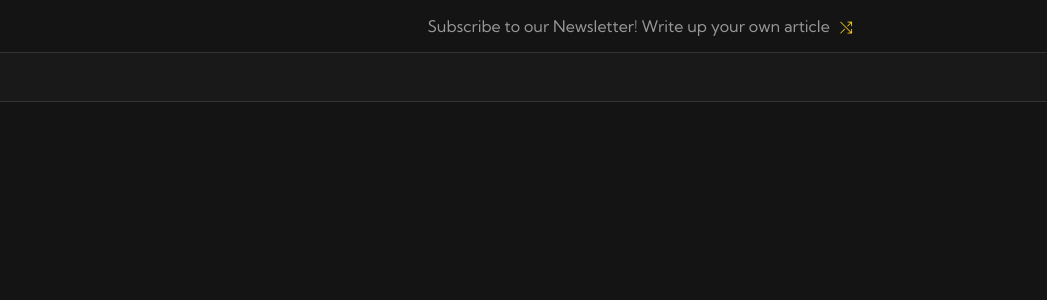
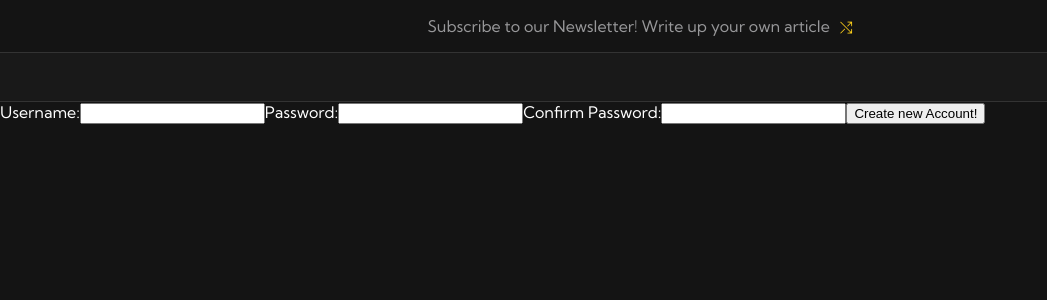
Before and after one commit to VhBuriti/dark-house-project, a React (Create React App) app in the folder client/: page /create-new-account in a window 1280 px wide. Shown: the top 300 px of the page, without its empty margins (0-1047 px from the left). Built offline with nearby package versions, Linux system fonts and the light colour scheme.

Commit message:
feature: adding basic login and register page structures

```diff
--- /dev/null
+++ b/client/src/components/sections/Users/Login/LoginModal.tsx
@@ -0,0 +1,22 @@
+import { useState } from "react"
+
+export default function LoginModal() {
+
+    const [ username, setUserName ] = useState('')
+    const [ password, setPassword ] = useState('')
+
+    function loginUser(){
+
+    }
+    return(
+        <div>
+            <span>Username:</span>
+            <input type="text" onChange={(e) => setUserName(e.target.value)}/>
+
+            <span>Password:</span>
+            <input type="text" onChange={(e) => setPassword(e.target.value)}/>
+
+            <button onClick={() => loginUser()}>Login!</button>
+        </div>
+    )
+}
--- /dev/null
+++ b/client/src/components/sections/Users/Login/index.ts
@@ -0,0 +1 @@
+export { default } from './LoginModal'
--- /dev/null
+++ b/client/src/components/sections/Users/Register/RegisterNewUser.tsx
@@ -0,0 +1,28 @@
+import { useState } from "react"
+
+export default function RegisterNewUser() {
+    const [ username, setUserName ] = useState('')
+    const [ password, setPassword ] = useState('')
+    const [ confirmPass, setConfirmPass ] = useState('')
+
+    function createNewUser(){
+        if(password === confirmPass) {
+            console.log('they match')
+        }
+    }
+
+    return(
+        <div>
+            <span>Username:</span>
+            <input type="text" onChange={(e) => setUserName(e.target.value)}/>
+
+            <span>Password:</span>
+            <input type="text" onChange={(e) => setPassword(e.target.value)}/>
+
+            <span>Confirm Password:</span>
+            <input type="text" onChange={(e) => setConfirmPass(e.target.value)}/>
+
+            <button onClick={() => createNewUser()}>Create new Account!</button>
+        </div>
+    )
+}
--- /dev/null
+++ b/client/src/components/sections/Users/Register/index.ts
@@ -0,0 +1 @@
+export { default } from './RegisterNewUser'
--- a/client/src/index.tsx
+++ b/client/src/index.tsx
@@ -5,6 +5,8 @@ import PostPage from "./pages/PostPage";
 import HomePage from "./pages/HomePage";
 import CreateNewPostPage from "./pages/CreateNewStory";
 import { BrowserRouter as Router, Route, Routes } from "react-router-dom";
+import LoginModal from "./components/sections/Users/Login/LoginModal";
+import RegisterNewUser from "./components/sections/Users/Register/RegisterNewUser";
 
 import "./styles/global.scss";
 
@@ -23,6 +25,11 @@ root.render(
       <Route path="/story/:id" element={<PostPage />} />
 
       <Route path="/create-new-story" element={<CreateNewPostPage />} />
+
+      <Route path='/login' element={<LoginModal/>}/>
+
+      <Route path='/create-new-account' element={<RegisterNewUser/>}/>
+
     </Routes>
   </Router>
 );
```
